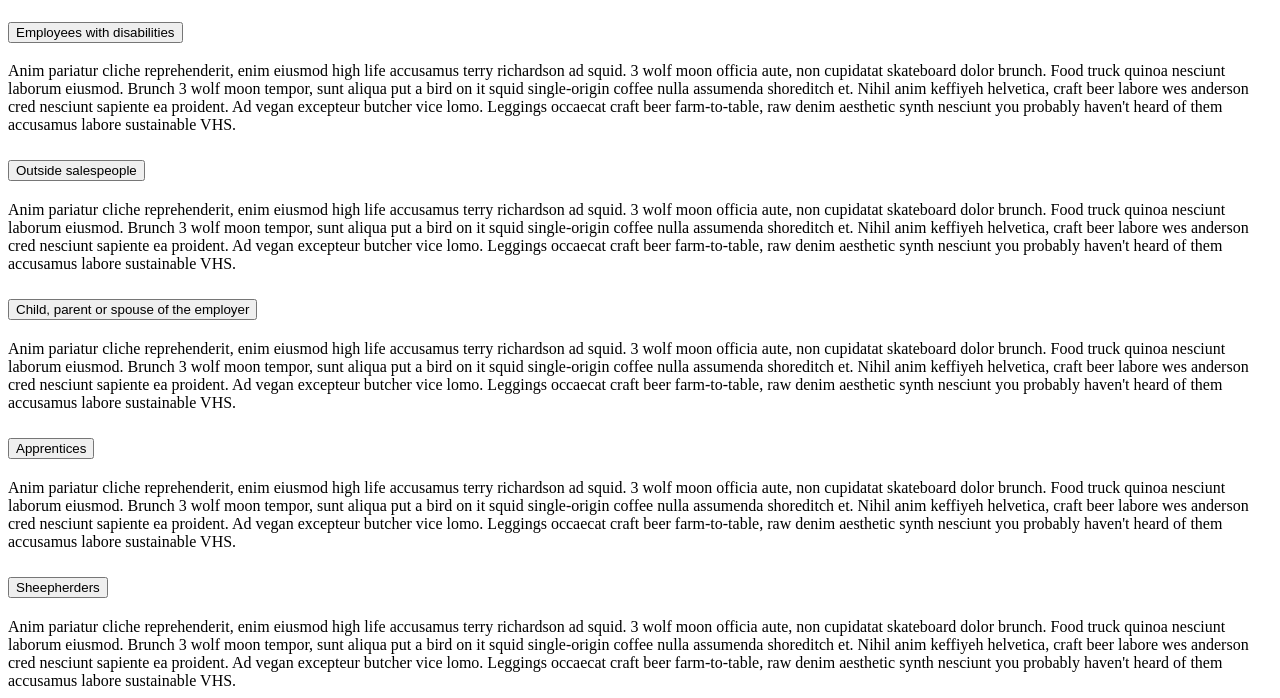
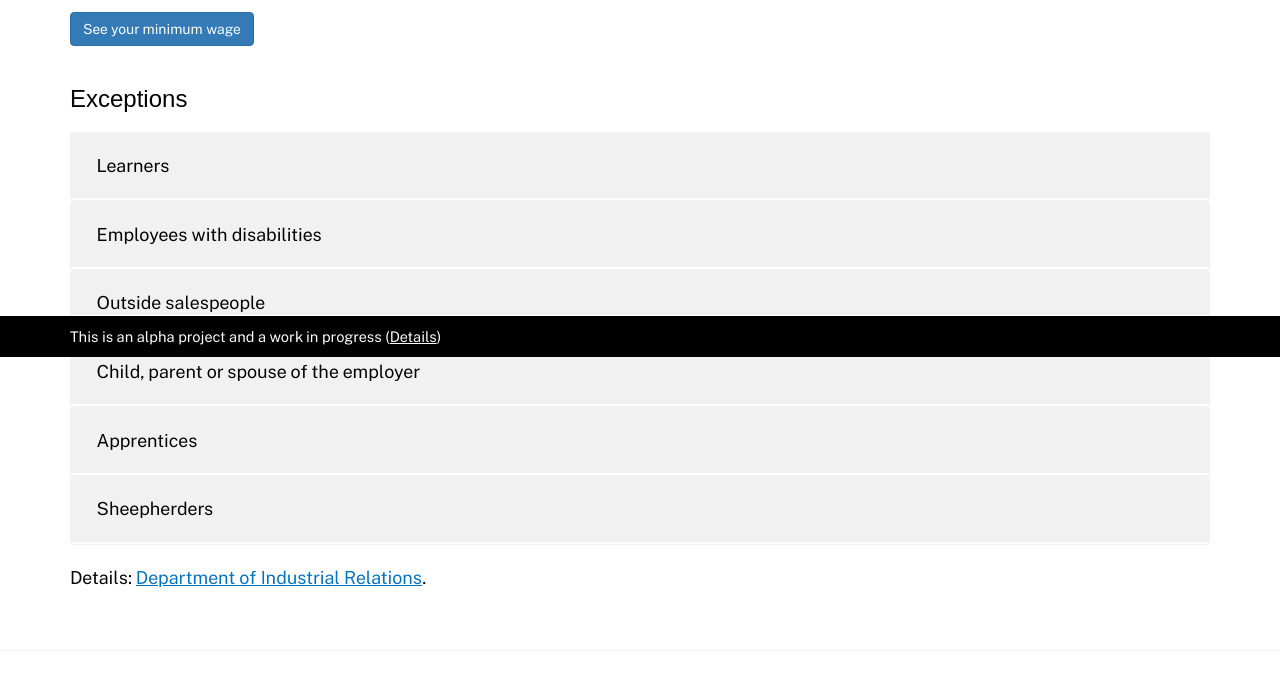
Before and after one commit to cagov/UX, a plain HTML site: page docs/mw/v3.html in a window 1280 px wide. Shown: the part 443-1141 px from the top of the page. Drawn offline with nearby package versions, Linux system fonts and the light colour scheme; the site is published under a folder, as on GitHub Pages, so addresses that start at the root find nothing.

Commit message:
update styles

```diff
--- a/docs/mw/v3.html
+++ b/docs/mw/v3.html
@@ -36,8 +36,8 @@
 
     <title>Minimum wage in the State of California - Alpha.CA.gov </title>
 
-    <link href="/css/bootstrap.min.css" rel="stylesheet"></script>
-    <link href="/css/cwds.css" rel="stylesheet"></script>
+    <link href="../css/bootstrap.min.css" rel="stylesheet"></script>
+    <link href="../css/cwds.css" rel="stylesheet"></script>
 
     <link rel="stylesheet" href="../libs/awesomplete.css" />
     <script src="../libs/awesomplete.min.js"></script>
```
